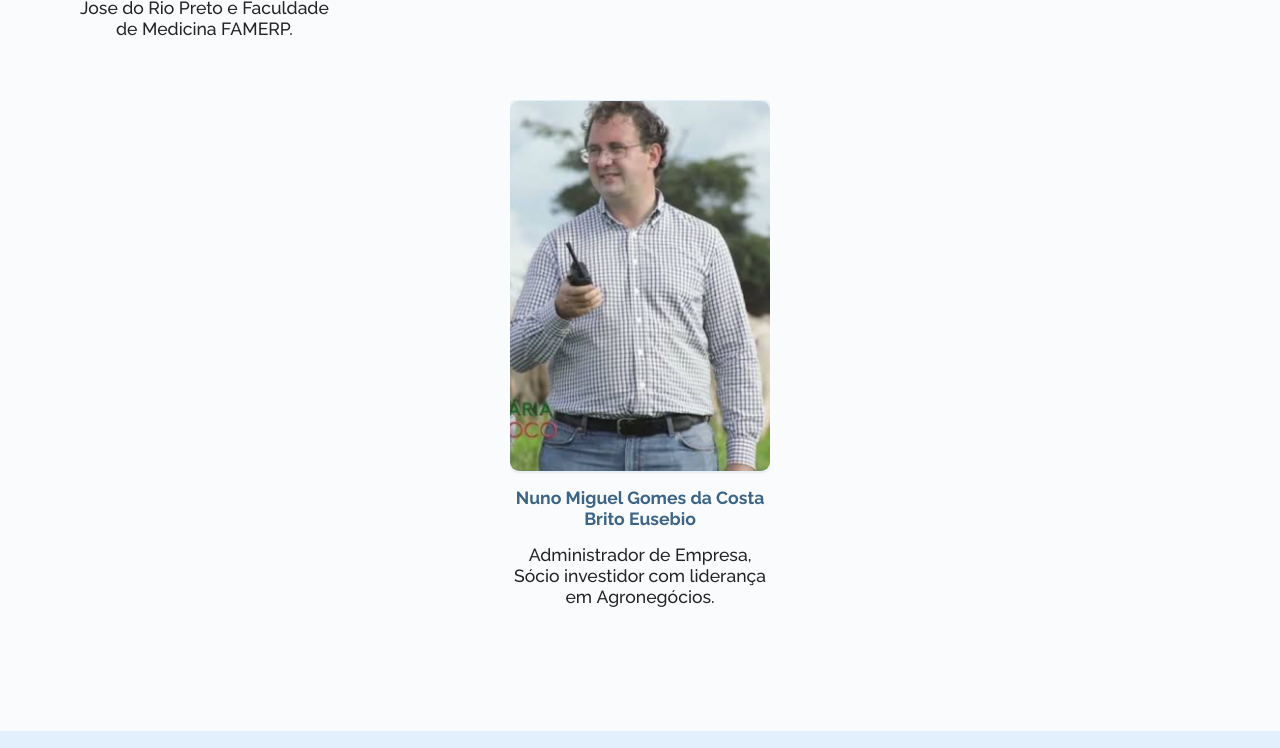
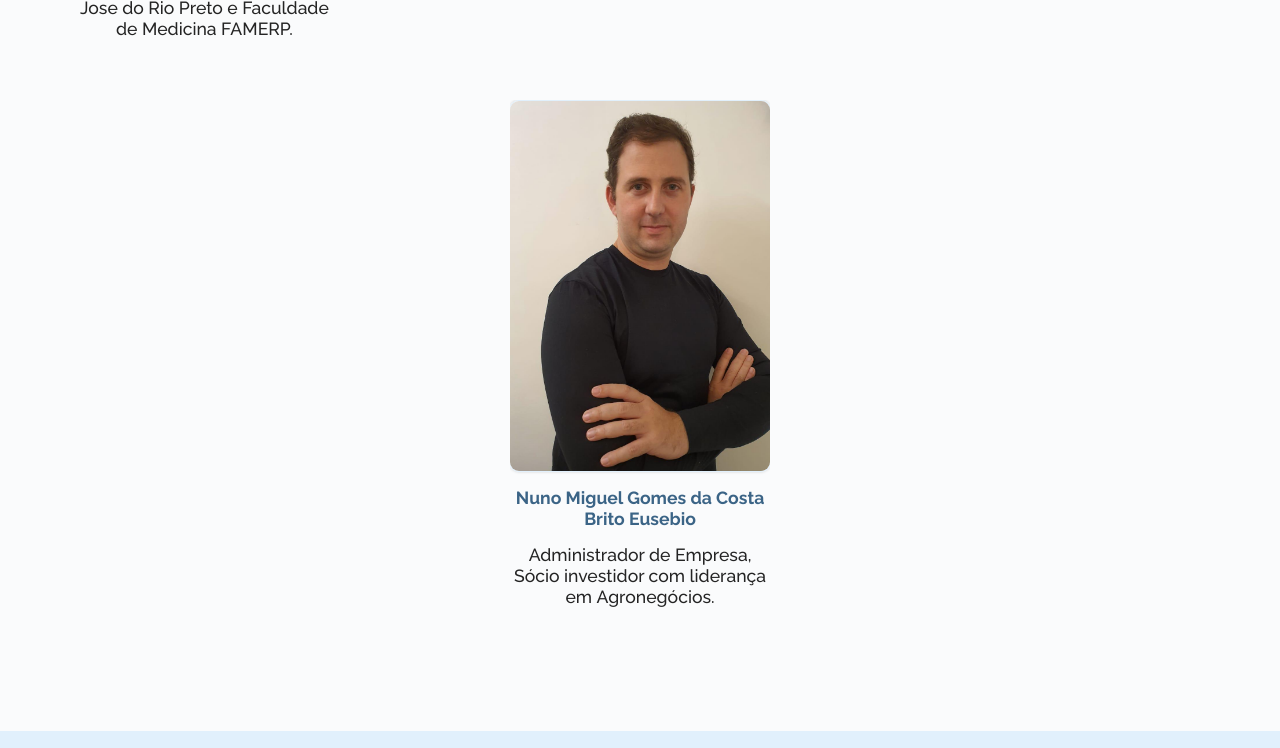
Before and after one commit to vifmedina/nanochemtech-solutions, a plain HTML site: page index.html in a window 1280 px wide. Shown: the part 3374-4122 px from the top of the page. Drawn offline with Linux system fonts and the light colour scheme.

Commit message:
Att team images

```diff
--- a/index.html
+++ b/index.html
@@ -82,7 +82,7 @@
                     <p>Engenheiro Eletrônico com foco em pesquisa e desenvolvimento de produtos para áreas da saúde.</p>
                 </div>
                 <div class="cont-team-images" id="team-adjustment-two">
-                    <img src="team-images/nuno.jpg" alt="Nuno">
+                    <img src="team-images/nuno.jpeg" alt="Nuno">
                     <h4>Nuno Miguel Gomes da Costa Brito Eusebio</h4>
                     <p>Administrador de Empresa, Sócio investidor com liderança em Agronegócios.</p>
                 </div>
```
Also changed, not shown: team-images/nuno.jpeg (added), team-images/nuno.jpg (deleted).
